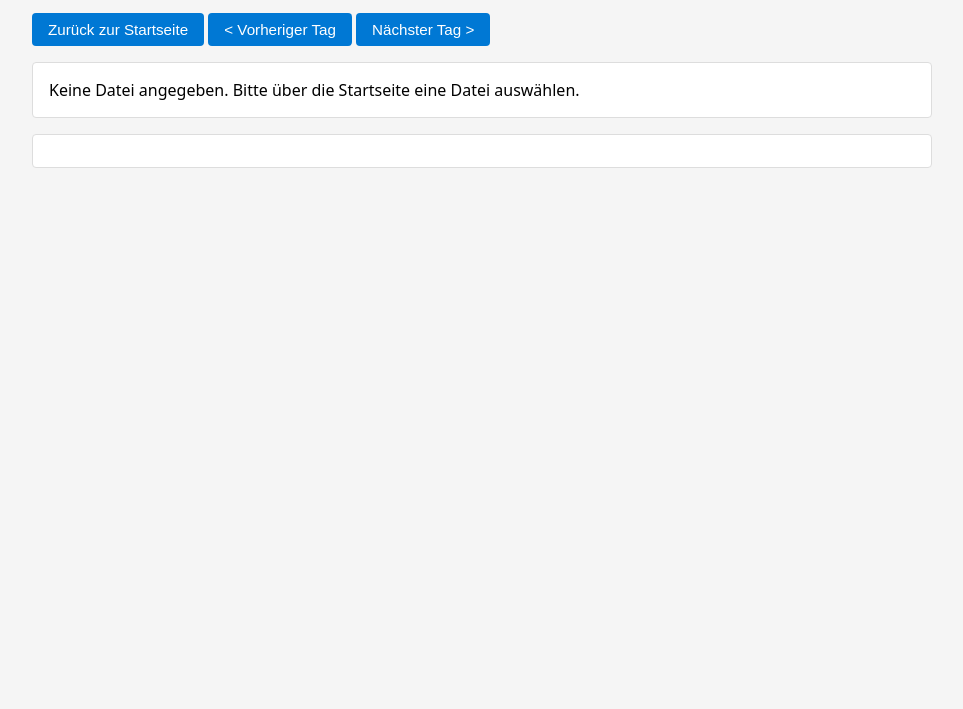
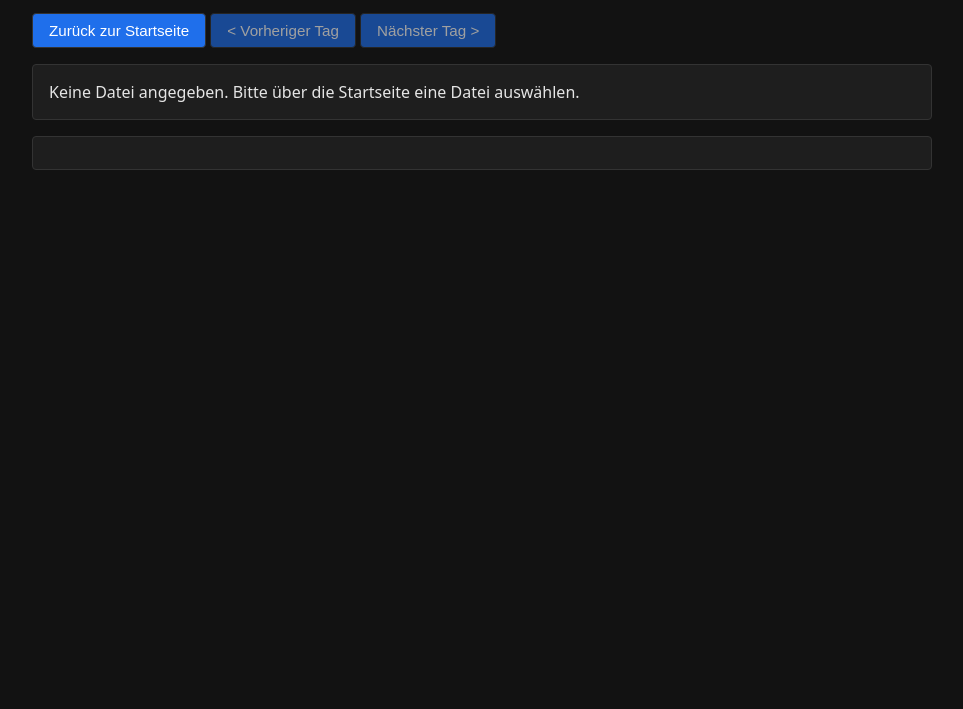
Before and after one commit to HRVDevGH/webStat, a website: page public/analysis.html in a window 1280 px wide. Shown: the part 91-800 px from the top of the page, without its empty margins (158-1121 px from the left). Drawn offline with Linux system fonts and the light colour scheme.

Commit message:
dark mode

```diff
--- a/public/analysis.html
+++ b/public/analysis.html
@@ -10,35 +10,42 @@
       max-width: 900px;
       margin: 2rem auto;
       padding: 0 1rem;
-      background: #f5f5f5;
+      background: #121212;
+      color: #e5e5e5;
     }
     h1 {
       text-align: center;
+      color: #ffffff;
     }
     button {
       display: inline-block;
       padding: 0.5rem 1rem;
       font-size: 0.95rem;
       border-radius: 4px;
-      border: none;
-      background: #0078d4;
-      color: #fff;
+      border: 1px solid #333;
+      background: #1f6feb;
+      color: #ffffff;
       cursor: pointer;
       margin-top: 0.5rem;
     }
+    button:disabled {
+      opacity: 0.6;
+      cursor: default;
+    }
     #meta {
       margin-top: 1rem;
-      background: #fff;
+      background: #1e1e1e;
       padding: 1rem;
       border-radius: 4px;
-      border: 1px solid #ddd;
+      border: 1px solid #333;
+      white-space: pre-wrap;
     }
     #result {
       margin-top: 1rem;
-      background: #fff;
+      background: #1e1e1e;
       padding: 1rem;
       border-radius: 4px;
-      border: 1px solid #ddd;
+      border: 1px solid #333;
       max-height: 60vh;
       overflow-y: auto;
     }
@@ -46,6 +53,7 @@
       width: 98%;
       table-layout: fixed;
       border-collapse: collapse;
+      color: #e5e5e5;
     }
     #result th, #result td {
       padding: 4px 6px;
@@ -53,13 +61,14 @@
       vertical-align: top;
     }
     #result thead th {
-      border-bottom: 1px solid #ccc;
+      border-bottom: 1px solid #444;
+      background: #181818;
     }
     #result tbody tr:nth-child(even) {
-      background: #f0f4f8;
+      background: #181818;
     }
     #result tbody tr:nth-child(odd) {
-      background: #ffffff;
+      background: #141414;
     }
     #result td.urlCell {
       max-width: 320px;
@@ -74,7 +83,7 @@
       text-overflow: ellipsis;
     }
     #result tbody tr.lowEmphasis {
-      color: #888;
+      color: #999;
     }
   </style>
 </head>
```
